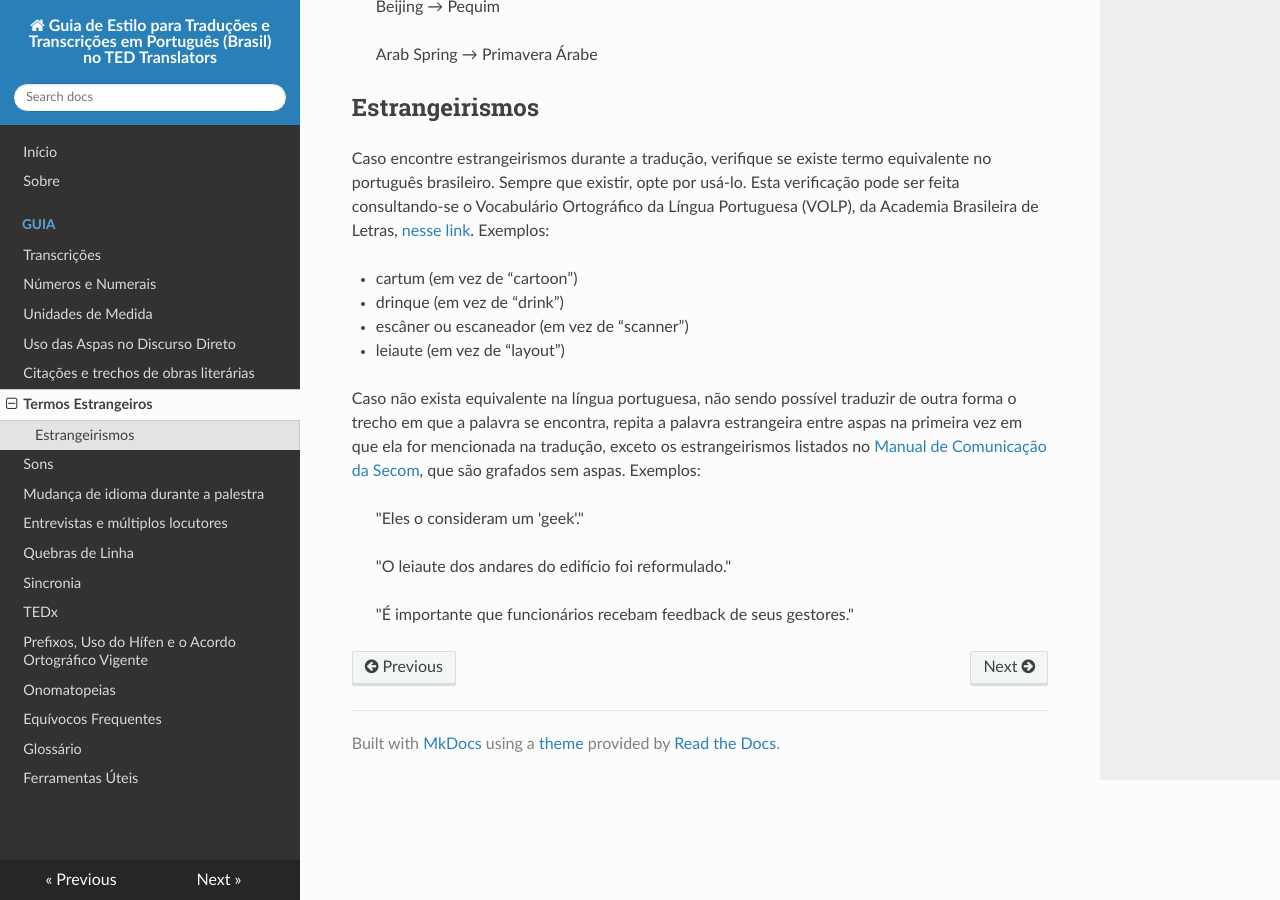
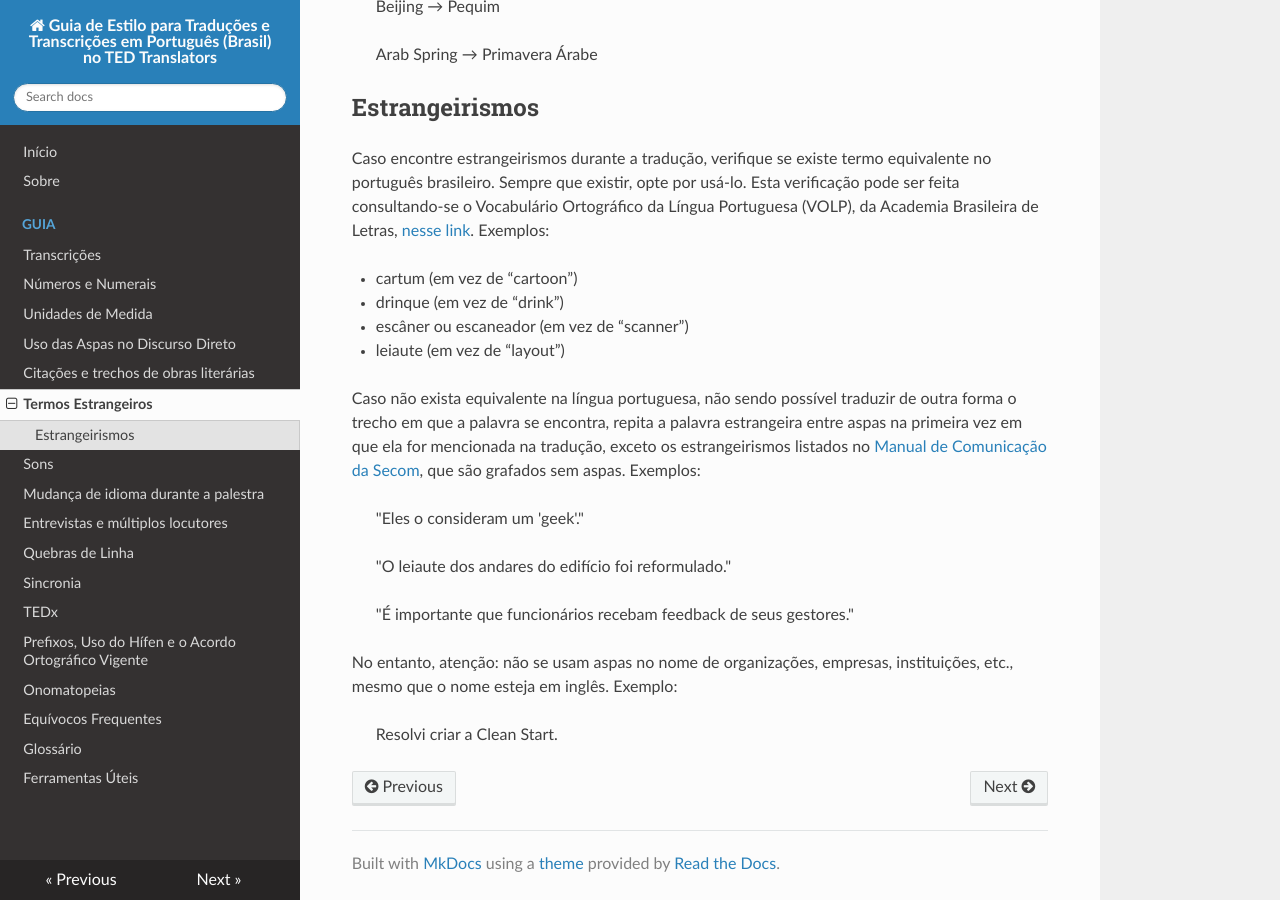
Before and after one commit to tupaschoal/TED-Translators_PT-BR_Styleguide, an MkDocs documentation site: the page built from docs/termos_estrangeiros.md, in a window 1280 px wide and 900 px high, scrolled down 1149 px. Built offline with MkDocs 1.6.1, drawn with Linux system fonts in a browser that asks for light colours; nearby versions of some CDN libraries; old or Windows-style settings are respelled for this version of MkDocs.

Commit message:
Acréscimo no tópico "Estrangeirismo" (#20)
* Acréscimo no tópico "Estrangeirismo"

Oi, Túlio!
Observei que alguns tradutores colocam entre aspas o nome de empresas quando ele é em inglês.
Acho que vale a pena deixar isso bem claro.
Um abraço,
Raissa

* Update termos_estrangeiros.md

Oi, Túlio!

Obrigada.
Fiz o que vc sugeriu.
Vamos ver se consigo salvar.

```diff
--- a/docs/termos_estrangeiros.md
+++ b/docs/termos_estrangeiros.md
@@ -64,6 +64,9 @@ Caso não exista equivalente na língua portuguesa, não sendo possível traduzi
 
 > "É importante que funcionários recebam feedback de seus gestores."
 
+No entanto, atenção: não se usam aspas no nome de organizações, empresas, instituições, etc., mesmo que o nome esteja em inglês. Exemplo:
+
+> Resolvi criar a Clean Start.
 [te1]: index.md
 [te2]: http://www.academia.org.br/abl/cgi/cgilua.exe/sys/start.htm?sid=23
 [te3]: http://www12.senado.gov.br/manualdecomunicacao/redacao-e-estilo/estilo/estrangeirismos-grafados-sem-italico
```
